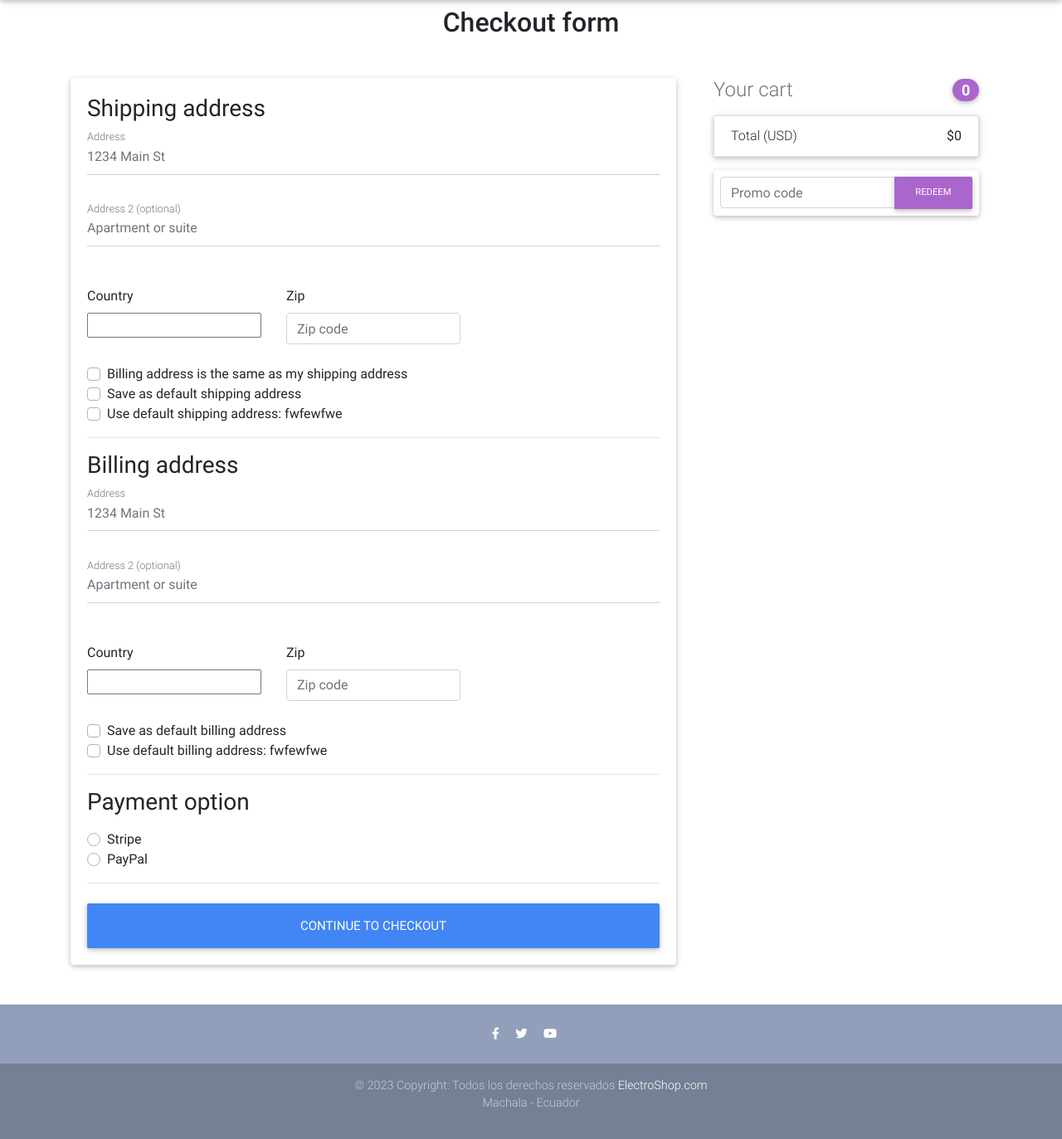
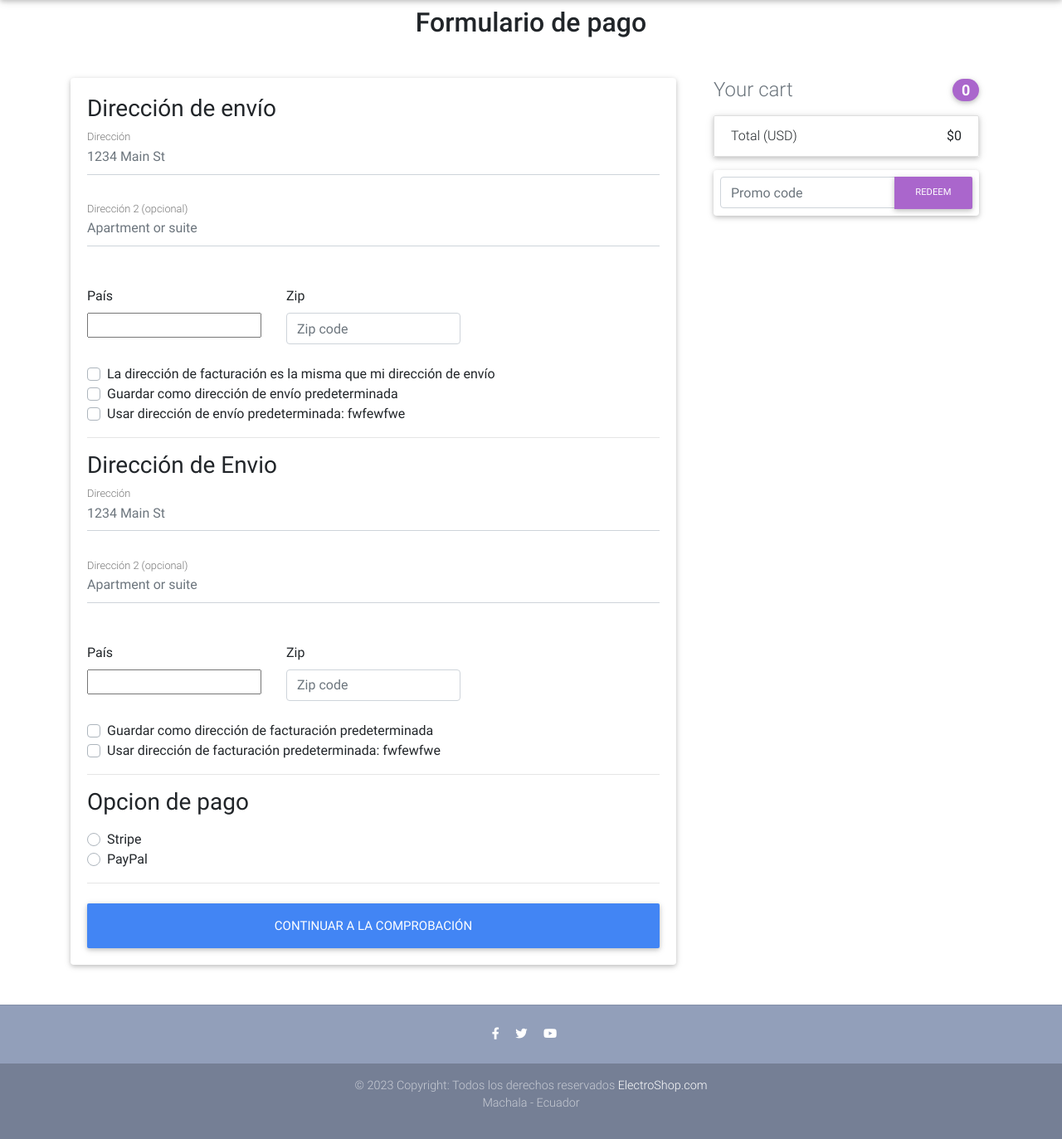
Before and after one commit to GeoShaPoH/app-electro-shop, a Django app: page /checkout/ in a window 1280 px wide. Shown: the part 184-1557 px from the top of the page at 83% size. Run offline with Django 3.2, Linux system fonts and the light colour scheme; a user stored in the database is signed in; data comes from the database, SQL or seed files in the repository; both versions use the stored data as it was after the commit; data that the repository does not hold is empty; some libraries are stand-ins or nearby versions.

Commit message:
Traducir al español

```diff
--- a/templates/checkout.html
+++ b/templates/checkout.html
@@ -5,51 +5,51 @@
 
   <main >
     <div class="container wow fadeIn">
-      <h2 class="my-5 h2 text-center">Checkout form</h2>
+      <h2 class="my-5 h2 text-center">Formulario de pago</h2>
       <div class="row">
         <div class="col-md-8 mb-4">
           <div class="card">
             <form method="POST" class="card-body">
               {% csrf_token %}
 
-              <h3>Shipping address</h3>
+              <h3>Dirección de envío</h3>
 
               <div class='hideable_shipping_form'>
 
                 <div class="md-form mb-5">
                   <input type='text' placeholder='1234 Main St' id='shipping_address' name='shipping_address' class='form-control' />
-                  <label for="shipping_address" class="">Address</label>
+                  <label for="shipping_address" class="">Dirección</label>
                 </div>
 
                 <div class="md-form mb-5">
                   <input type='text' placeholder='Apartment or suite' id='shipping_address2' name='shipping_address2' class='form-control' />
-                  <label for="shipping_address2" class="">Address 2 (optional)</label>
+                  <label for="shipping_address2" class="">Dirección 2 (opcional)</label>
                 </div>
 
                 <div class="row">
                   <div class="col-lg-4 col-md-12 mb-4">
-                    <label for="country">Country</label>
+                    <label for="country">País</label>
                     {{ form.shipping_country }}
                     <div class="invalid-feedback">
-                      Please select a valid country.
+                      Por favor elija un pais valido.
                     </div>
                   </div>
                   <div class="col-lg-4 col-md-6 mb-4">
                     <label for="shipping_zip">Zip</label>
                     <input type='text' placeholder='Zip code' id='shipping_zip' name='shipping_zip' class='form-control' />
                     <div class="invalid-feedback">
-                      Zip code required.
+                      Código postal requerido.
                     </div>
                   </div>
                 </div>
 
                 <div class="custom-control custom-checkbox">
                   <input type="checkbox" class="custom-control-input" name="same_billing_address" id="same_billing_address">
-                  <label class="custom-control-label" for="same_billing_address">Billing address is the same as my shipping address</label>
+                  <label class="custom-control-label" for="same_billing_address">La dirección de facturación es la misma que mi dirección de envío</label>
                 </div>
                 <div class="custom-control custom-checkbox">
                   <input type="checkbox" class="custom-control-input" name="set_default_shipping" id="set_default_shipping">
-                  <label class="custom-control-label" for="set_default_shipping">Save as default shipping address</label>
+                  <label class="custom-control-label" for="set_default_shipping">Guardar como dirección de envío predeterminada</label>
                 </div>
 
               </div>
@@ -57,31 +57,31 @@
               {% if default_shipping_address %}
               <div class="custom-control custom-checkbox">
                 <input type="checkbox" class="custom-control-input" name="use_default_shipping" id="use_default_shipping">
-                <label class="custom-control-label" for="use_default_shipping">Use default shipping address: {{ default_shipping_address.street_address|truncatechars:10 }}</label>
+                <label class="custom-control-label" for="use_default_shipping">Usar dirección de envío predeterminada: {{ default_shipping_address.street_address|truncatechars:10 }}</label>
               </div>
               {% endif %}
 
               <hr>
 
-              <h3>Billing address</h3>
+              <h3>Dirección de Envio</h3>
 
               <div class='hideable_billing_form'>
                 <div class="md-form mb-5">
                   <input type='text' placeholder='1234 Main St' id='billing_address' name='billing_address' class='form-control' />
-                  <label for="billing_address" class="">Address</label>
+                  <label for="billing_address" class="">Dirección</label>
                 </div>
 
                 <div class="md-form mb-5">
                   <input type='text' placeholder='Apartment or suite' id='billing_address2' name='billing_address2' class='form-control' />
-                  <label for="billing_address2" class="">Address 2 (optional)</label>
+                  <label for="billing_address2" class="">Dirección 2 (opcional)</label>
                 </div>
 
                 <div class="row">
                   <div class="col-lg-4 col-md-12 mb-4">
-                    <label for="country">Country</label>
+                    <label for="country">País</label>
                     {{ form.billing_country }}
                     <div class="invalid-feedback">
-                      Please select a valid country.
+                      Seleccione un país válido.
                     </div>
                   </div>
 
@@ -89,7 +89,7 @@
                     <label for="billing_zip">Zip</label>
                     <input type='text' placeholder='Zip code' id='billing_zip' name='billing_zip' class='form-control' />
                     <div class="invalid-feedback">
-                      Zip code required.
+                      Código postal requerido.
                     </div>
                   </div>
 
@@ -97,7 +97,7 @@
 
                 <div class="custom-control custom-checkbox">
                   <input type="checkbox" class="custom-control-input" name="set_default_billing" id="set_default_billing">
-                  <label class="custom-control-label" for="set_default_billing">Save as default billing address</label>
+                  <label class="custom-control-label" for="set_default_billing">Guardar como dirección de facturación predeterminada</label>
                 </div>
 
               </div>
@@ -105,12 +105,12 @@
               {% if default_billing_address %}
               <div class="custom-control custom-checkbox">
                 <input type="checkbox" class="custom-control-input" name="use_default_billing" id="use_default_billing">
-                <label class="custom-control-label" for="use_default_billing">Use default billing address: {{ default_billing_address.street_address|truncatechars:10 }}</label>
+                <label class="custom-control-label" for="use_default_billing">Usar dirección de facturación predeterminada: {{ default_billing_address.street_address|truncatechars:10 }}</label>
               </div>
               {% endif %}
               <hr>
 
-              <h3>Payment option</h3>
+              <h3>Opcion de pago</h3>
 
               <div class="d-block my-3">
                 {% for value, name in form.fields.payment_option.choices %}
@@ -122,7 +122,7 @@
               </div>
 
               <hr class="mb-4">
-              <button class="btn btn-primary btn-lg btn-block" type="submit">Continue to checkout</button>
+              <button class="btn btn-primary btn-lg btn-block" type="submit">Continuar a la comprobación</button>
 
             </form>
 
--- a/templates/footer.html
+++ b/templates/footer.html
@@ -22,7 +22,7 @@
     <!--Copyright-->
     <div class="footer-copyright py-3">
       © 2023 Copyright: Todos los derechos reservados
-      <a href="https://mdbootstrap.com/education/bootstrap/" target="_blank"> ElectroShop.com </a>
+      <a href="/" target="_blank"> ElectroShop.com </a>
       <br>
       <p>Machala - Ecuador</p>
     </div>
```
Also changed, not shown: db.sqlite3.
